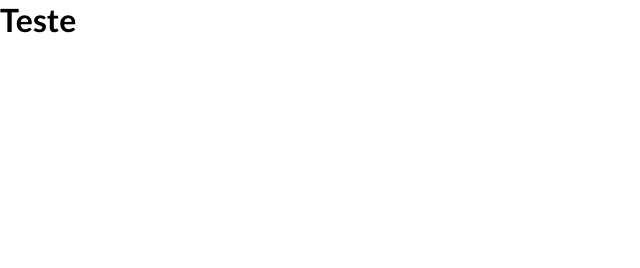
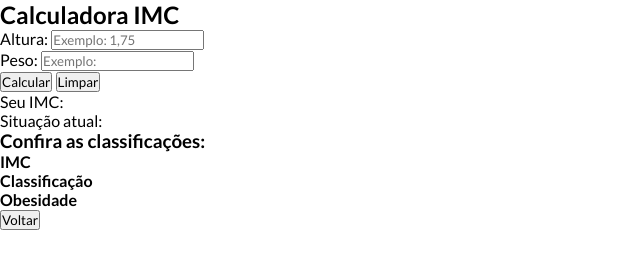
Before and after one commit to augusto0123/CalculadoraImc, a plain HTML site: page index.html in a window 1280 px wide. Shown: the whole page, without its empty margins (0-640 px from the left). Drawn offline with Linux system fonts and the light colour scheme.

Commit message:
feat: adicao do html do projeto

```diff
--- a/index.html
+++ b/index.html
@@ -13,7 +13,54 @@
 </head>
 <body>
 
-    <h1>Teste</h1>
+    <div class="container">
 
+        <div id="calc-container">
+            <h2>Calculadora IMC</h2>
+            <form id="imc-form">
+                <div class="form-inputs">
+
+                    <div class="form-control">
+                        <label for="height">Altura:</label>
+                        <input
+                            type="text"
+                            name="height"
+                            id="height"
+                            placeholder="Exemplo: 1,75"/>
+                    </div>
+
+                    <div class="form-control">
+                        <label for="weight">Peso:</label>
+                        <input
+                            type="text"
+                            name="weight"
+                            id="weight"
+                            placeholder="Exemplo: "/>
+                    </div>
+                </div>
+
+                <div class="action-control">
+                    <button id="calc-btn">Calcular</button>
+                    <button id="clear-btn">Limpar</button>
+                </div>
+            </form>
+        </div>
+
+        <div id="result-container">
+            <p id="imc-number">Seu IMC: <span></span></p>
+            <p id="imc-info">Situação atual: <span></span></p>
+            <h3>Confira as classificações:</h3>
+
+            <div id="imc-table">
+                <div class="table-header">
+                    <h4>IMC</h4>
+                    <h4>Classificação</h4>
+                    <h4>Obesidade</h4>
+                </div>
+            </div>
+            <button id="back-btn">Voltar</button>
+        </div>
+
+    </div>
 </body>
 </html>
```
